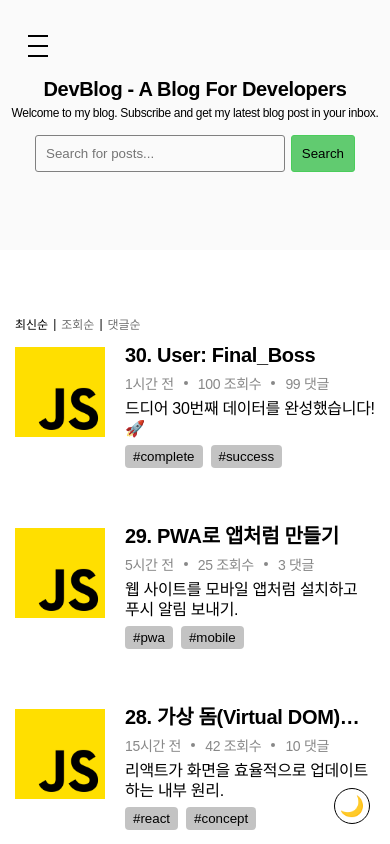
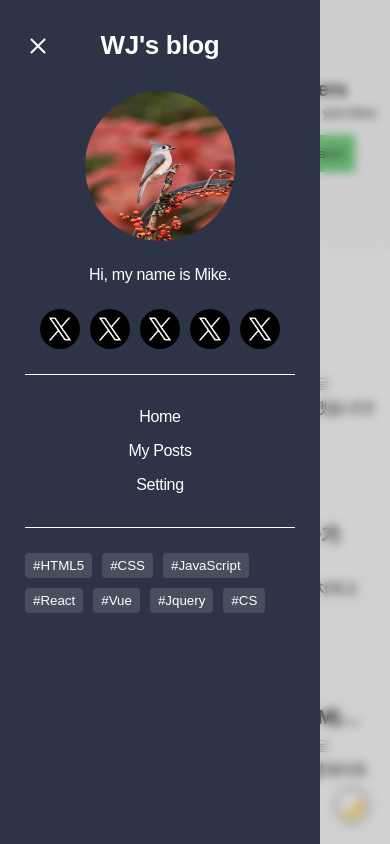
Before and after one commit to rlanrid/devblog_react, a React (Vite) app in the folder frontend/: page / in a window 390 px wide. Both pictures are taken after a click on the button "메뉴". Shown: the top 844 px of the page. Built offline with nearby package versions, Linux system fonts and the light colour scheme; a web font is replaced by a local one.

Commit message:
feat: 모바일 햄버거

```diff
--- a/frontend/src/App.jsx
+++ b/frontend/src/App.jsx
@@ -1,4 +1,4 @@
-import { useEffect, useMemo, useReducer } from "react";
+import { useEffect, useMemo, useReducer, useState } from "react";
 
 import { initialState } from "./store/initialState";
 
@@ -9,9 +9,16 @@ import Footer from "./components/layout/Footer";
 
 import { getDataProcessing, paginate } from "./utils/dataProcess";
 import { postReducer } from "./store/reducer/postReducer";
-import { replace, useSearchParams } from "react-router-dom";
+import { useSearchParams } from "react-router-dom";
 
 function App() {
+
+  // UI
+  const [isMenuOpen, setIsMenuOpen] = useState(false);
+
+  const syncMenuUI = () => {
+    setIsMenuOpen(prev => !prev);
+  };
 
   // actions
   const actions = {
@@ -110,13 +117,13 @@ function App() {
 
   return (
     <>
-      <Sidebar onTag={actions.onTag} />
+      <Sidebar onTag={actions.onTag} isMenuOpen={isMenuOpen} />
       {/* aside */}
 
       <div className="wrap">
-        <div className="overlay"></div>
+        <div className={`overlay ${isMenuOpen ? "is-open" : ""}`}></div>
 
-        <Header state={state} onSearch={actions.onSearch} />
+        <Header state={state} isMenuOpen={isMenuOpen} onSearch={actions.onSearch} syncMenuUI={syncMenuUI} />
 
         <Main state={state} actions={actions} postList={postList} totalPage={totalPage} />
 
--- a/frontend/src/components/layout/Header.jsx
+++ b/frontend/src/components/layout/Header.jsx
@@ -1,14 +1,16 @@
-import React from 'react'
+import React, { useState } from 'react'
 
-const Header = ({ state, onSearch }) => {
-  const handlerSearchSubmit = (e) => {
-    e.preventDefault();
-  };
+const Header = ({ state, isMenuOpen, onSearch, syncMenuUI }) => {
 
   return (
     <header className="header">
       <div className="header__inner">
-        <button className="hamburger" aria-label="메뉴" aria-expanded="false">
+        <button
+          className={`hamburger ${isMenuOpen ? "is-open" : ""} `}
+          aria-label="메뉴"
+          aria-expanded={isMenuOpen ? "True" : "False"}
+          onClick={syncMenuUI}
+        >
           <span></span>
         </button>
         <div className="header__intro">
@@ -34,10 +36,10 @@ const Header = ({ state, onSearch }) => {
             onChange={(e) => onSearch(e.target.value)}
           />
 
-          <button type="submit" className="header__button">Search</button>
+          <button type="submit" className="header__button" onClick={(e) => e.preventDefault()}>Search</button>
         </form>
       </div>
-    </header>
+    </header >
   )
 }
 
--- a/frontend/src/components/layout/Sidebar.jsx
+++ b/frontend/src/components/layout/Sidebar.jsx
@@ -4,9 +4,9 @@ import profileImg from "../../assets/images/profile.jpg";
 import XImg from "../../assets/images/X.jpg";
 
 
-const Sidebar = ({ onTag }) => {
+const Sidebar = ({ onTag, isMenuOpen }) => {
   return (
-    <aside className="sidebar">
+    <aside className={`sidebar ${isMenuOpen ? "is-open" : ""}`}>
       <div className="sidebar__inner">
         <header className="sidebar__header">
           <h1 className="sidebar__logo">WJ's blog</h1>
--- /dev/null
+++ b/frontend/src/context/ThemeContext.jsx
@@ -0,0 +1 @@
+import { createContext, useState, useContext, } from "react";
--- a/frontend/src/store/initialState.js
+++ b/frontend/src/store/initialState.js
@@ -13,8 +13,4 @@ export const initialState = {
     page: 1,
     pageSize: 5,
   },
-  UI: {
-    isMenuOpen: false,
-    theme: '',
-  },
 };
```
